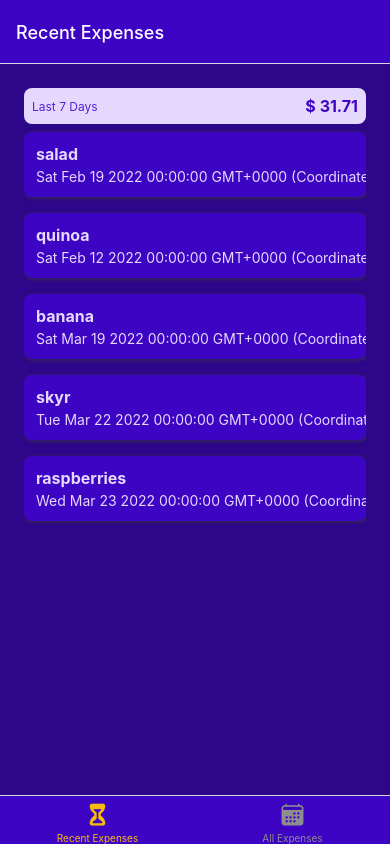
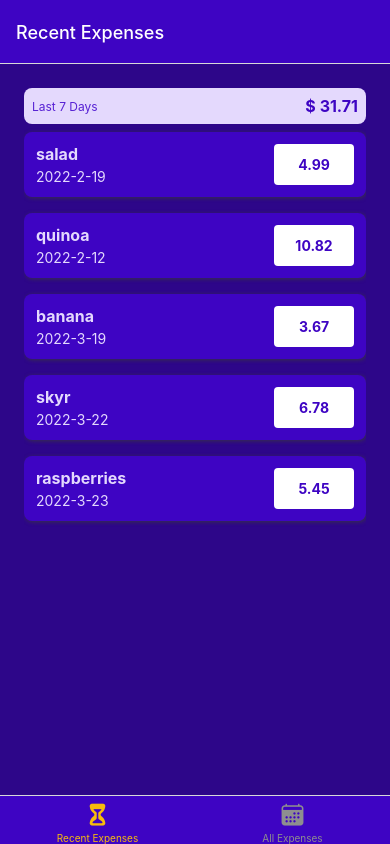
Before and after one commit to ghidalg0/XpenseTracker, a React Native app: screen / in a window 390 px wide. Built offline with nearby package versions, Linux system fonts and the light colour scheme.

Commit message:
formatted date

```diff
--- a/components/ExpensesOutput/ExpenseItem.js
+++ b/components/ExpensesOutput/ExpenseItem.js
@@ -2,6 +2,7 @@
 
 // Styling
 import { GlobalStyles } from "../../constants/styles";
+import { getFormattedDate } from "../../util/date";
 
 export const ExpenseItem = ({ description, amount, date }) => {
   return (
@@ -9,10 +10,10 @@
       <View style={styles.expenseItem}>
         <View>
           <Text style={[styles.textBase, styles.decription]}>{description}</Text>
-          <Text style={styles.textBase}>{date.toString()}</Text>
+          <Text style={styles.textBase}>{getFormattedDate(date)}</Text>
         </View>
         <View style={styles.amountContainer}>
-          <Text style={styles.amount}>{amount}</Text>
+          <Text style={styles.amount}>{amount.toFixed(2)}</Text>
         </View>
       </View>
     </Pressable>
@@ -48,6 +49,7 @@
     justifyContent: "center",
     alignItems: "center",
     borderRadius: 4,
+    minWidth: 80,
   },
   amount: {
     color: GlobalStyles.colors.primary500,
--- /dev/null
+++ b/util/date.js
@@ -0,0 +1,3 @@
+export const getFormattedDate = (date) => {
+  return `${date.getFullYear()}-${date.getMonth() + 1}-${date.getDate()}`;
+};
```
